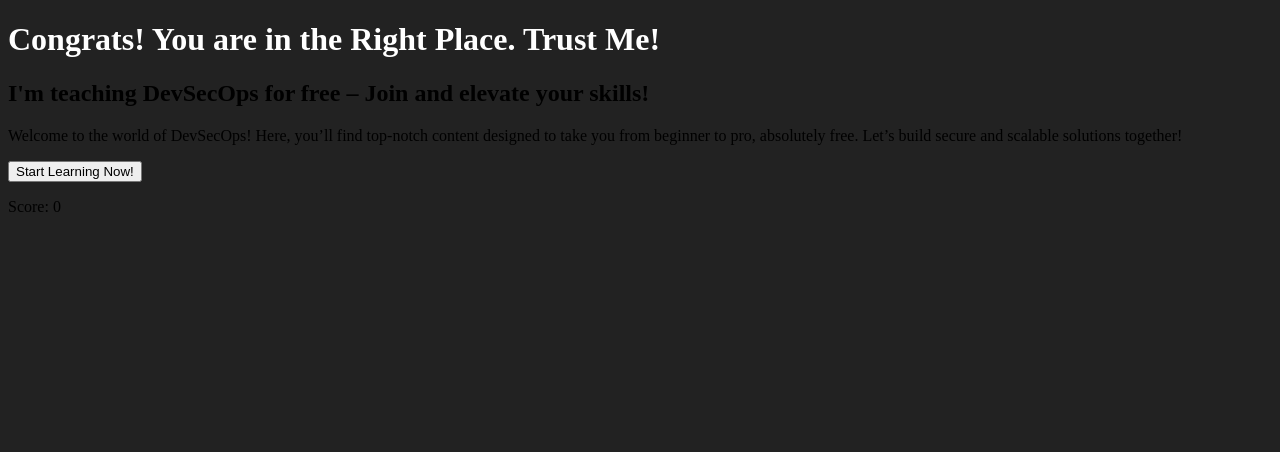
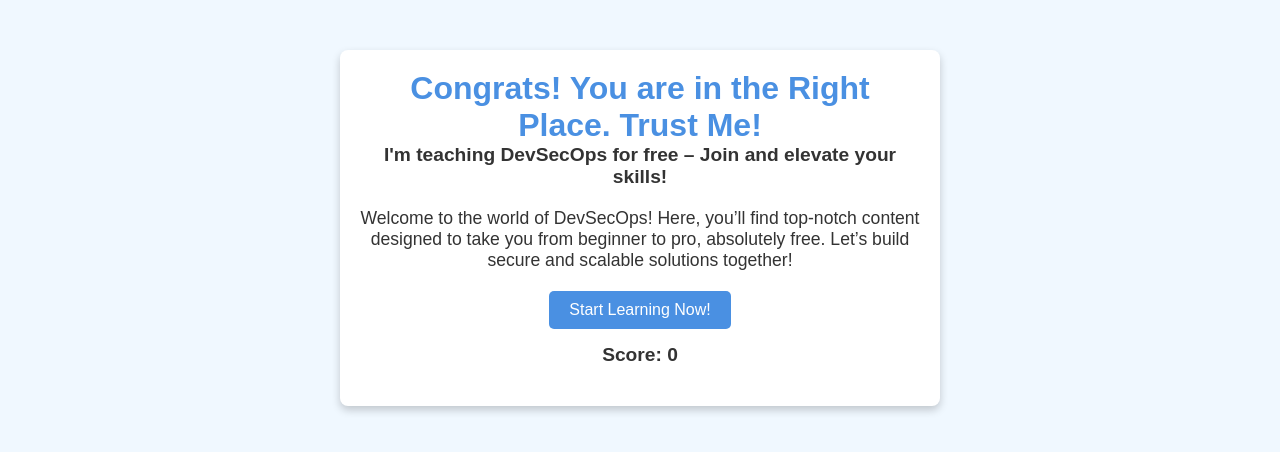
Before and after one commit to saikiranpi/webhooktesting, a plain HTML site: page index.html in a window 1280 px wide. Drawn offline with Linux system fonts and the light colour scheme.

Commit message:
Update style.css

```diff
--- a/style.css
+++ b/style.css
@@ -1,32 +1,58 @@
-body {
-	background: #222222
+* {
+    margin: 0;
+    padding: 0;
+    box-sizing: border-box;
 }
 
-h1 {
-	color: white
+body {
+    font-family: Arial, sans-serif;
+    background-color: #f0f8ff;
+    color: #333;
 }
 
-.square {
-	width: 30%;
-	background-color: purple;
-	margin: 1.66%;
-	padding-bottom: 30%;
-	float: left;
+.container {
+    text-align: center;
+    padding: 20px;
+    max-width: 600px;
+    margin: 50px auto;
+    border-radius: 8px;
+    background-color: #ffffff;
+    box-shadow: 0 4px 8px rgba(0, 0, 0, 0.2);
 }
 
-#container {
-	max-width: 600px;
-	margin: 0 auto;
+header h1 {
+    font-size: 2em;
+    color: #4a90e2;
 }
 
-#smallcont{
-	height: 10px;
-	color: white;
-	text-align: center;
-	padding-bottom: 10px;
-	font-size: 20px;
+header h2 {
+    font-size: 1.2em;
+    color: #333;
+    margin-bottom: 20px;
 }
 
-#try {
-	color: white;
+main p {
+    font-size: 1.1em;
+    margin: 20px 0;
 }
+
+button {
+    background-color: #4a90e2;
+    color: #ffffff;
+    padding: 10px 20px;
+    font-size: 1em;
+    border: none;
+    border-radius: 5px;
+    cursor: pointer;
+    transition: background-color 0.3s ease;
+}
+
+button:hover {
+    background-color: #357ab7;
+}
+
+.score-display {
+    margin-top: 15px;
+    font-size: 1.2em;
+    font-weight: bold;
+}
```
